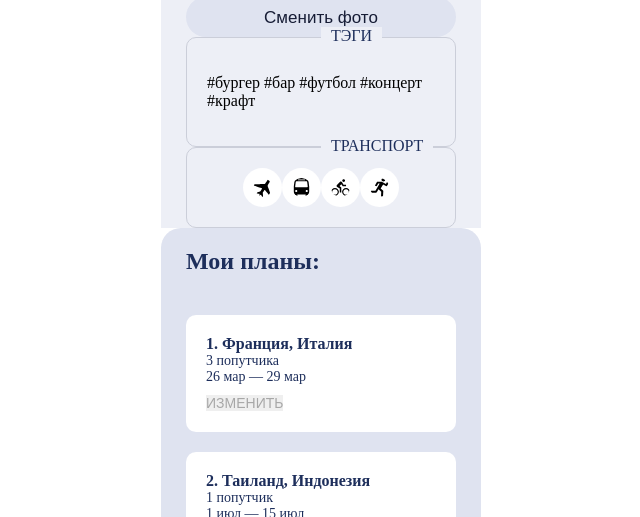
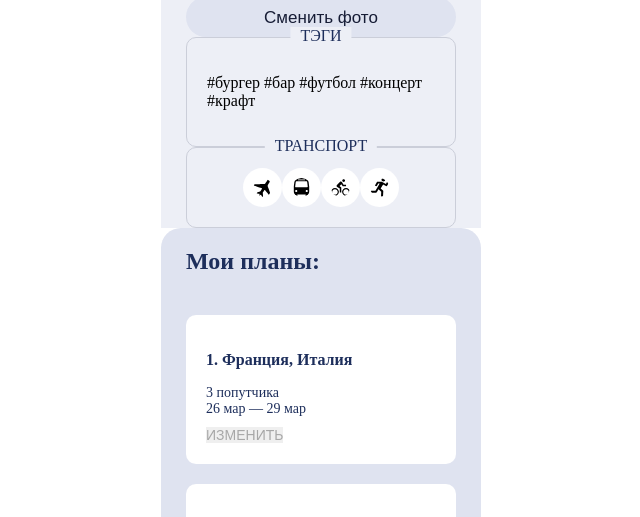
Before and after one commit to xflatiboy/1063087-pognali-18, a plain HTML site: page source/form.html in a window 1280 px wide. Shown: the part 269-786 px from the top of the page, without its empty margins (319-959 px from the left). Drawn offline with nearby package versions, Linux system fonts and the light colour scheme; files that its build step writes are made by us from their sources.

Commit message:
закоминил изменения, чтобы получить изменения от кекса в мастер

```diff
--- a/source/form.html
+++ b/source/form.html
@@ -61,13 +61,13 @@
           <div class='form-content'>
             <h2 class='form-block__name'>Мои планы:</h2>
             <div class='form-block__content'>
-              <b class='form-block__content-name'>1. Франция, Италия</b>
+              <p class='form-block__content-name'>1. Франция, Италия</p>
               <p class='form-block__content-text'>3 попутчика</p>
               <p class='form-block__content-text'>26 мар — 29 мар</p>
               <button class='form-block__button'>Изменить</button>
             </div>
             <div class='form-block__content'>
-              <b class='form-block__content-name'>2. Таиланд, Индонезия</b>
+              <p class='form-block__content-name'>2. Таиланд, Индонезия</p>
               <p class='form-block__content-text'>1 попутчик</p>
               <p class='form-block__content-text'>1 июл — 15 июл</p>
               <button class='form-block__button'>Изменить</button>
--- a/source/less/profile-form.less
+++ b/source/less/profile-form.less
@@ -60,6 +60,7 @@
     color: #1d2e5b;
     padding: 0 10px 0 10px;
     text-transform: uppercase;
+    transform: translateX(-50%);
   }
 }
 
```
